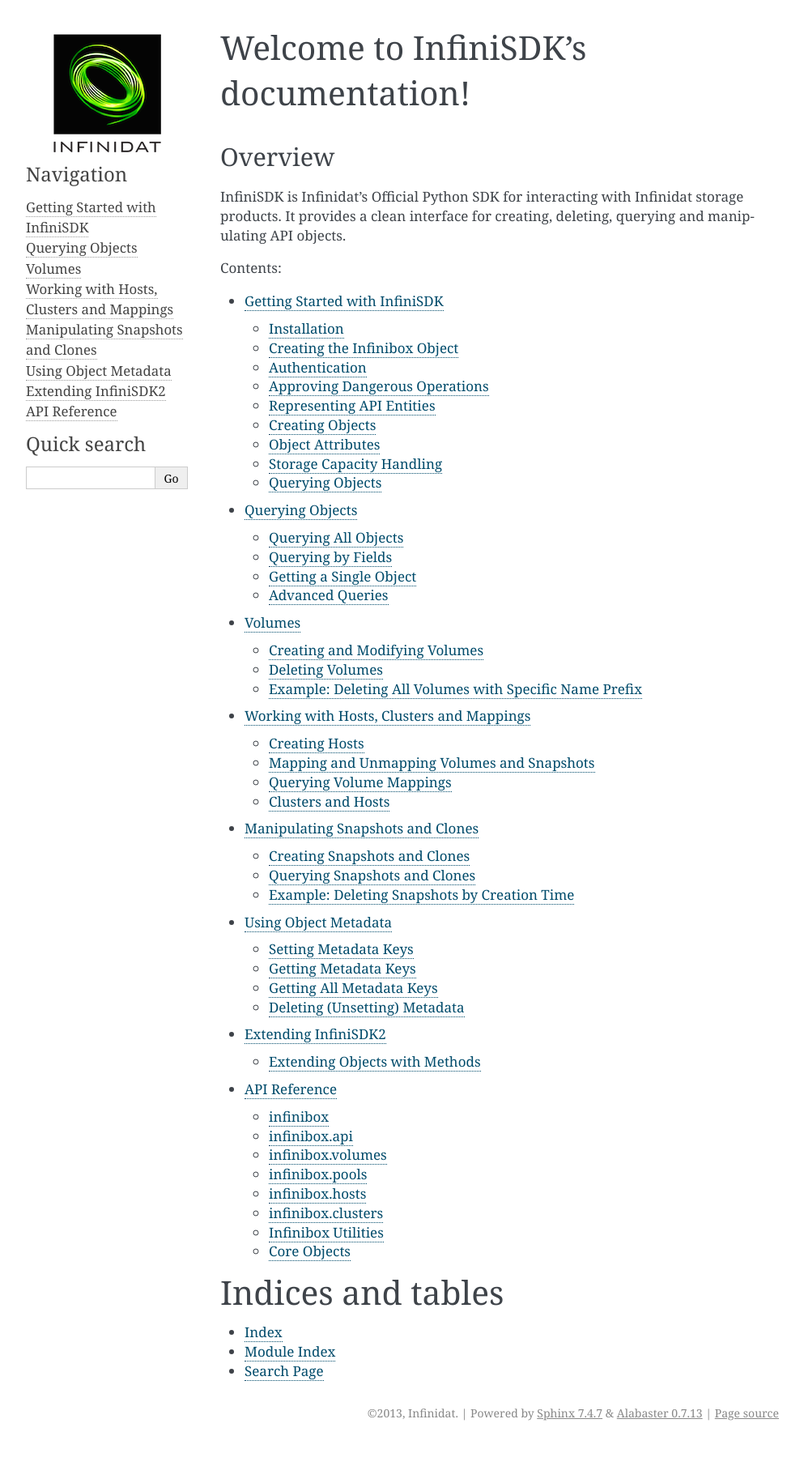
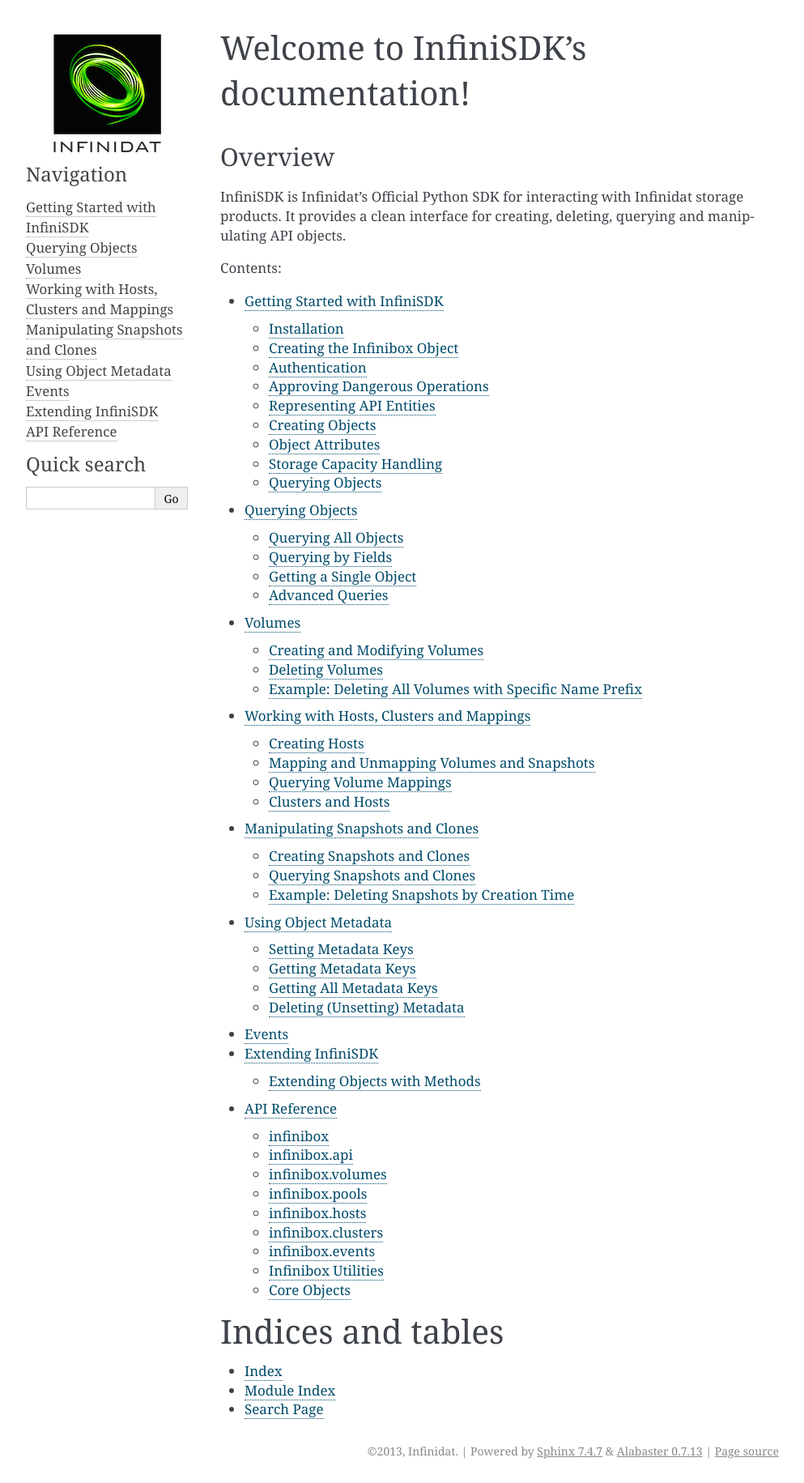
Before and after one commit to Infinidat/infinisdk, a Sphinx documentation site: the page built from doc/index.rst, in a window 1280 px wide. Shown: the whole page at 81% size, without its empty margins (148-1141 px from the left). Built offline with Sphinx 7.4.7, drawn with Linux system fonts in a browser that asks for light colours; before the commit the page ends 1784 px from its top, so only the background shows below that.

Commit message:
SDK-15: Documenting event support

```diff
--- a/doc/api.rst
+++ b/doc/api.rst
@@ -58,6 +58,14 @@
    :members:
    :inherited-members:
 
+infinibox.events
+~~~~~~~~~~~~~~~~
+
+.. automodule:: infinisdk.core.events
+
+.. autoclass:: Event
+   :members:
+
 Infinibox Utilities
 ~~~~~~~~~~~~~~~~~~~
 
--- a/doc/extending.rst
+++ b/doc/extending.rst
@@ -1,4 +1,4 @@
-Extending InfiniSDK2
+Extending InfiniSDK
 ===================
 
 InfiniSDK2 is focused on providing the official InfiniBox API as provided to the customer by Infinidat. However, some uses may require accessing internal or custom APIs, or wrapping more complex sequences in convenient API calls. Examples of this can be technician APIs, development utilities, customer macros and more.
--- a/doc/index.rst
+++ b/doc/index.rst
@@ -22,6 +22,7 @@
    mappings
    snapshots
    metadata
+   events
    extending
    api
 
```
Also changed, not shown: doc/events.rst (added, +43 -0 lines), 1 other file.
